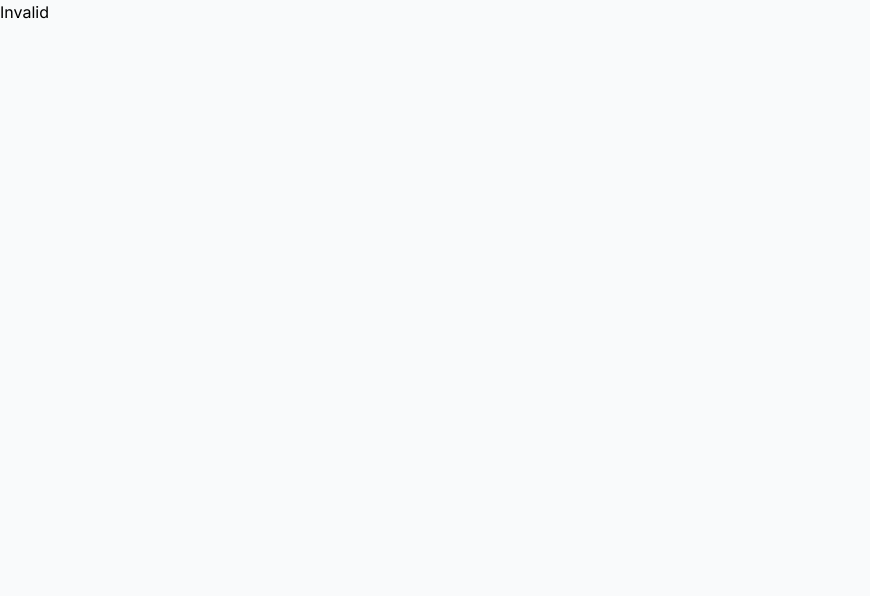
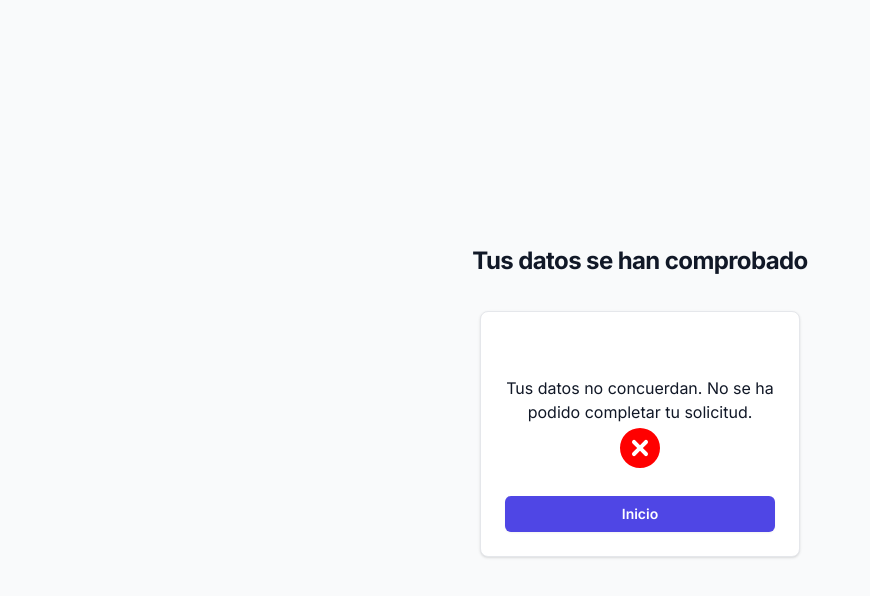
Before and after one commit to brol1dev/id-onboarding-demo, a Next.js app: page /invalid in a window 1280 px wide. Shown: the top 596 px of the page, without its empty margins (0-870 px from the left). Built offline with nearby package versions, Linux system fonts and the light colour scheme.

Commit message:
Completed valid/invalid pages

```diff
--- a/app/invalid/page.tsx
+++ b/app/invalid/page.tsx
@@ -1,7 +1,42 @@
+import Image from "next/image";
+import Link from "next/link";
+
 export default function Invalid() {
   return (
-    <>
-      <h1>Invalid</h1>
-    </>
+    <main className="flex flex-col gap-8 min-h-screen items-center justify-center text-gray-900">
+      <div className="flex items-center justify-between sm:mx-auto sm:max-w-sm">
+        <h2 className="text-center text-2xl font-bold leading-9 tracking-tight">
+          Tus datos se han comprobado
+        </h2>
+      </div>
+      <div className="flex flex-col w-80 justify-center items-center">
+        <div className="w-full p-6 bg-white border border-gray-200 rounded-lg shadow">
+          <div className="mt-10 sm:mx-auto sm:w-full sm:max-w-sm">
+            <div className="space-y-6">
+              <div className="flex flex-col items-center text-center">
+                <p>
+                  Tus datos no concuerdan. No se ha podido completar tu solicitud.
+                </p>
+                <Image
+                  src="/cross-circle.svg"
+                  alt="cross icon"
+                  width={48}
+                  height={48}
+                />
+              </div>
+
+              <div>
+                <Link
+                  href="/"
+                  className="flex w-full justify-center rounded-md bg-indigo-600 px-3 py-1.5 text-sm font-semibold leading-6 text-white shadow-sm hover:bg-indigo-500 focus-visible:outline focus-visible:outline-2 focus-visible:outline-offset-2 focus-visible:outline-indigo-600"
+                >
+                  Inicio
+                </Link>
+              </div>
+            </div>
+          </div>
+        </div>
+      </div>
+    </main>
   );
 }
--- a/app/valid/page.tsx
+++ b/app/valid/page.tsx
@@ -1,7 +1,43 @@
+import Image from "next/image";
+import Link from "next/link";
+
 export default function Valid() {
   return (
-    <>
-      <h1>Valid</h1>
-    </>
+    <main className="flex flex-col gap-8 min-h-screen items-center justify-center text-gray-900">
+      <div className="flex items-center justify-between sm:mx-auto sm:max-w-sm">
+        <h2 className="text-center text-2xl font-bold leading-9 tracking-tight">
+          Tus datos se han comprobado
+        </h2>
+      </div>
+      <div className="flex flex-col w-80 justify-center items-center">
+        <div className="w-full p-6 bg-white border border-gray-200 rounded-lg shadow">
+          <div className="mt-10 sm:mx-auto sm:w-full sm:max-w-sm">
+            <div className="space-y-6">
+              <div className="flex flex-col items-center text-center">
+                <p>
+                  Se validó que tus datos son correctos.
+                </p>
+                <Image
+                  src="/checkmark-circle.svg"
+                  alt="checkmark icon"
+                  width={48}
+                  height={48}
+                  color="green"
+                />
+              </div>
+
+              <div>
+                <Link
+                  href="/"
+                  className="flex w-full justify-center rounded-md bg-indigo-600 px-3 py-1.5 text-sm font-semibold leading-6 text-white shadow-sm hover:bg-indigo-500 focus-visible:outline focus-visible:outline-2 focus-visible:outline-offset-2 focus-visible:outline-indigo-600"
+                >
+                  Inicio
+                </Link>
+              </div>
+            </div>
+          </div>
+        </div>
+      </div>
+    </main>
   );
 }
```
Also changed, not shown: public/checkmark-circle.svg (added), public/cross-circle.svg (added).
